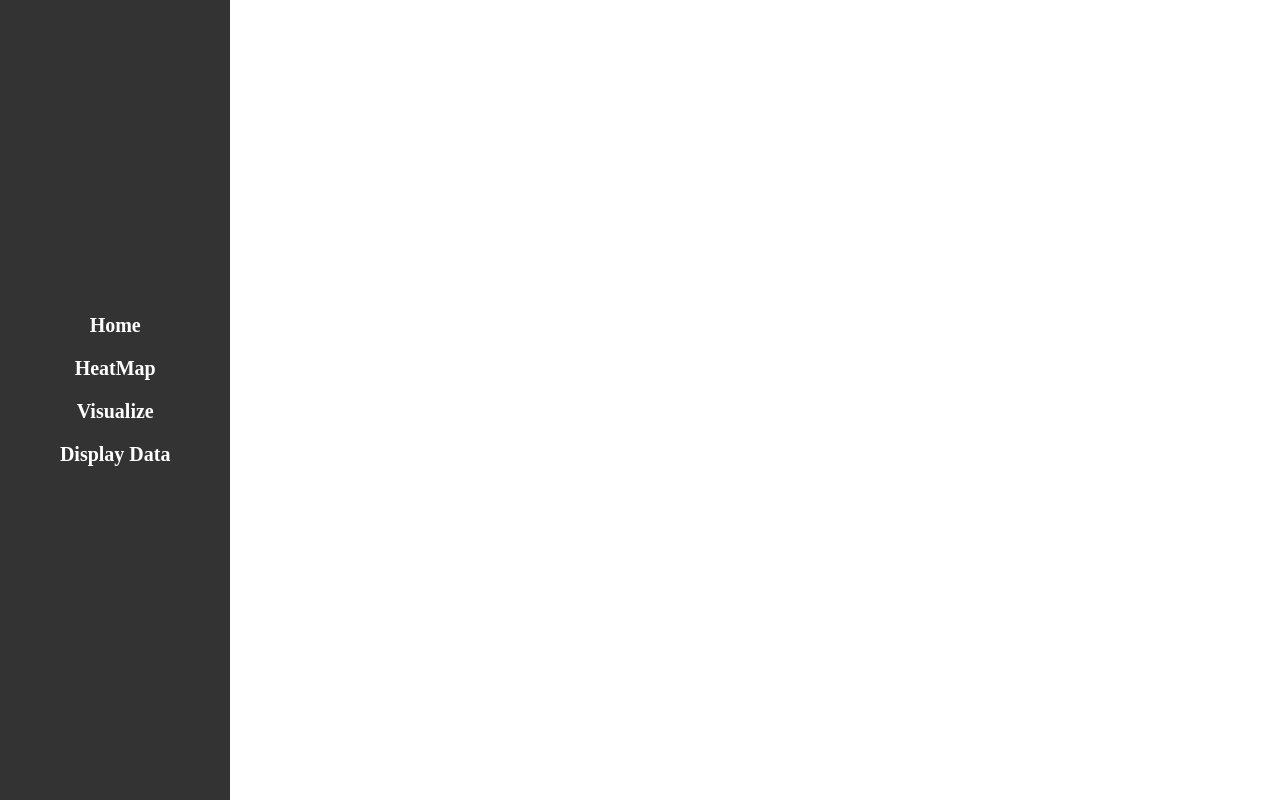
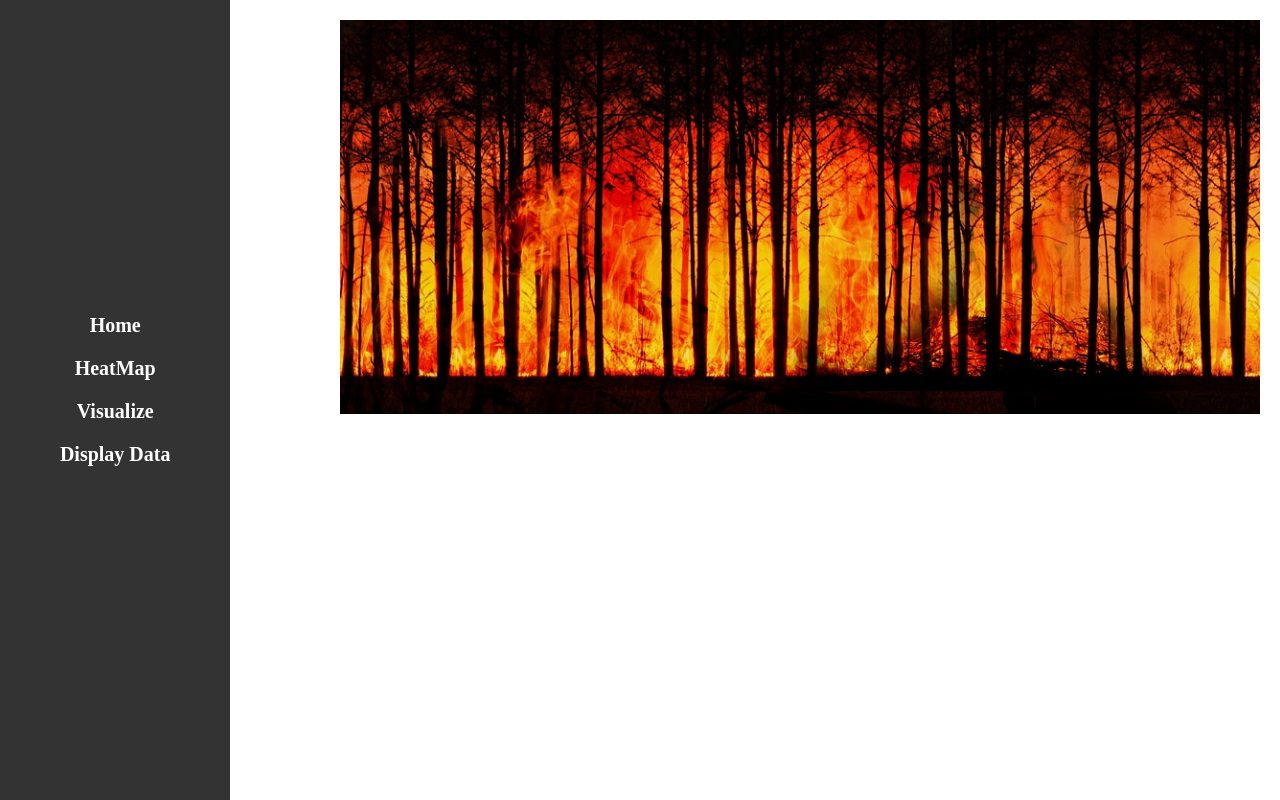
Before and after one commit to ishambhandari/Climate-Data-Django, a Django app: page / in a window 1280 px wide. Run offline with Django 4.2, Linux system fonts and the light colour scheme.

Commit message:
updated index.html by adding an image

```diff
--- a/templates/temperature_data/index.html
+++ b/templates/temperature_data/index.html
@@ -10,4 +10,8 @@ Home
     <script src="https://d3js.org/d3.v7.min.js"></script>
 
     <!-- Load the script that creates the world map -->
+    <div id="image">
+        <img src="{% load static %}{% static 'images/forest-fire-3836834_960_720.jpg' %}" style="width: 100%; height: auto;" alt="Image">
+    </div>
+
 {%endblock%}
```
Also changed, not shown: temperature_data/static/images/forest-fire-3836834_960_720.jpg (added).
